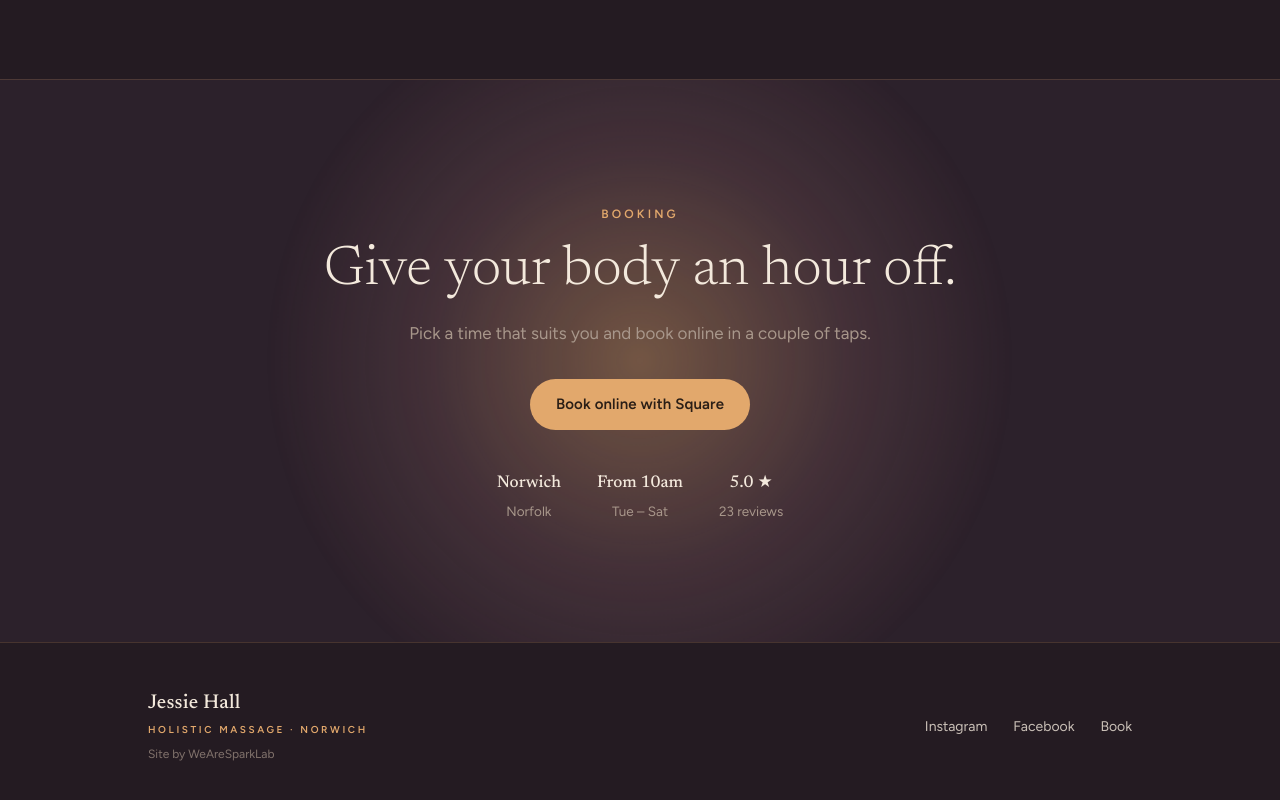
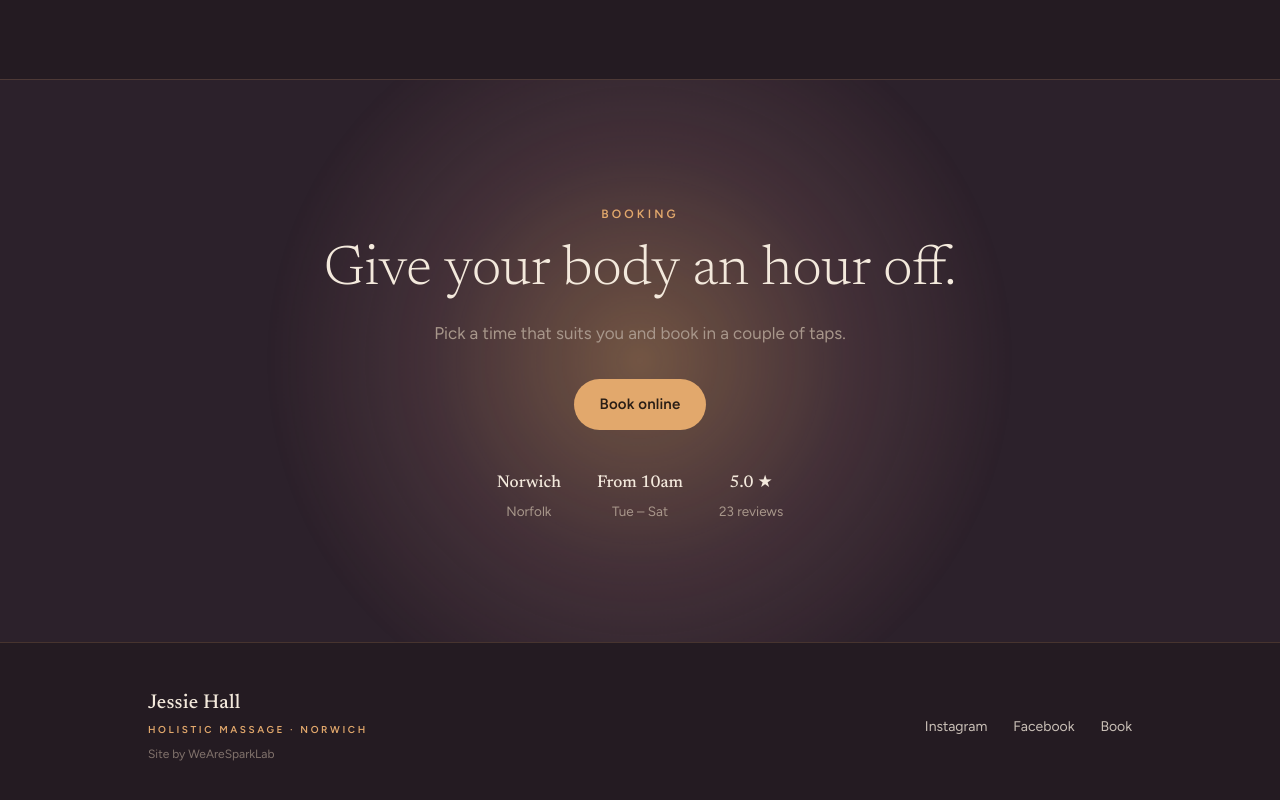
Before and after one commit to WeAreSparkLab/jessie-hall-demo, a plain HTML site: page index.html in a window 1280 px wide. Shown: the part 2548-3348 px from the top of the page. Drawn offline with Linux system fonts and the light colour scheme.

Commit message:
Update booking link and text in index.html
Updated booking links and modified text for clarity.

```diff
--- a/index.html
+++ b/index.html
@@ -3,6 +3,7 @@
 <head>
 <meta charset="UTF-8">
 <meta name="viewport" content="width=device-width, initial-scale=1.0">
+<meta name="robots" content="noindex, nofollow">
 <title>Jessie Hall · Holistic Massage in Norwich</title>
 <meta name="description" content="Holistic massage in Norwich with Jessie Hall. An unhurried hour to let the day fall away. Book online.">
 <link rel="preconnect" href="https://fonts.googleapis.com">
@@ -146,7 +147,7 @@
     <h1>Let the day<br><em>melt</em> away.</h1>
     <p class="lead">An unhurried hour with Jessie — holistic massage in Norwich that eases tension, quiets the mind, and brings you gently back to yourself.</p>
     <div class="hero-cta">
-      <a href="#SQUARE_LINK" class="btn">Book a session</a>
+      <a href="#book" class="btn">Book a session</a>
       <a href="#treatments" class="btn btn-ghost">See treatments</a>
     </div>
     <div class="trust"><span class="s">★★★★★</span><span><b>5.0</b> · 23 reviews</span></div>
@@ -223,8 +224,9 @@
   <div class="wrap book-content">
     <span class="eyebrow">Booking</span>
     <h2>Give your body an hour off.</h2>
-    <p>Pick a time that suits you and book online in a couple of taps.</p>
-    <a href="#SQUARE_LINK" class="btn" id="book-btn">Book online with Square</a>
+    <p>Pick a time that suits you and book in a couple of taps.</p>
+    <!-- TODO: replace href="#book" with Jessie's real booking link once known -->
+    <a href="#book" class="btn" id="book-btn">Book online</a>
     <div class="meta">
       <div><b>Norwich</b>Norfolk</div>
       <div><b>From 10am</b>Tue – Sat</div>
```
